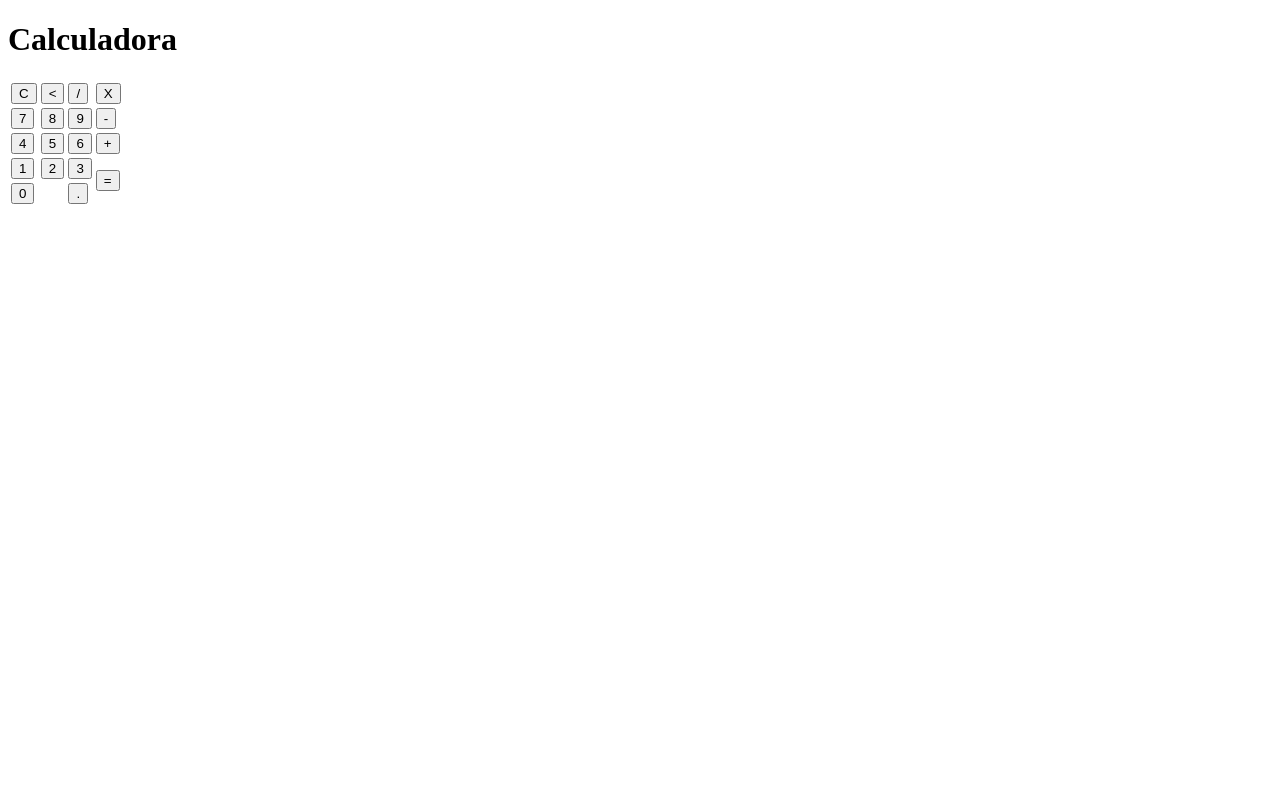
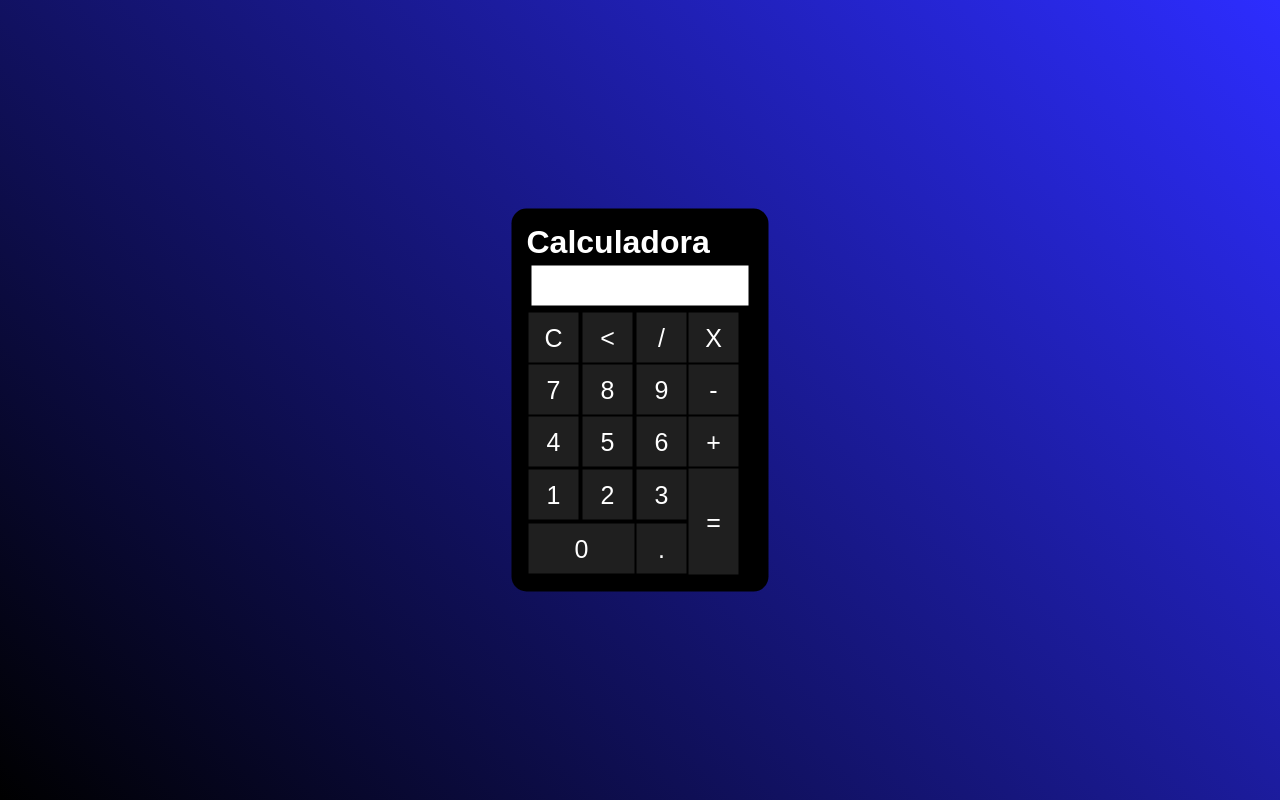
Before and after one commit to ProjetoVictor/calculador_javascript, a plain HTML site: page index.html in a window 1280 px wide. Drawn offline with Linux system fonts and the light colour scheme.

Commit message:
Add files via upload

```diff
--- /dev/null
+++ b/css/estilo.css
@@ -0,0 +1,46 @@
+*{
+    margin: 0;
+    padding: 0;
+}
+
+.fundo{
+    background-image: linear-gradient(45deg,black,rgb(45, 45, 255));
+    height: 100vh;
+    color: white;
+    font-family: Arial, Helvetica, sans-serif;
+}
+
+.calculadora{
+    position: absolute;
+    background-color: black;
+    top: 50%;
+    left: 50%;
+    transform: translate(-50%,-50%);
+    border-radius: 15px;
+    padding: 15px;
+}
+
+.botao{
+    width: 50px;
+    height: 50px;
+    font-size: 25px;
+    cursor: pointer;
+    background-color: rgb(31, 31, 31);
+    border: none;
+    color: white;
+}
+
+.botao:hover{
+background-color: black;
+}
+
+#resultado{
+    background-color: white;
+    width: 207px;
+    height: 30px;
+    margin: 5px;
+    font-size: 25px;
+    color: black;
+    text-align: right;
+    padding: 5px;
+}
--- a/index.html
+++ b/index.html
@@ -4,6 +4,7 @@
     <meta charset="UTF-8">
     <meta http-equiv="X-UA-Compatible" content="IE=edge">
     <meta name="viewport" content="width=device-width, initial-scale=1.0">
+    <link rel="stylesheet" href="css/estilo.css">
     <title>Calculadora</title>
 </head>
 <body>
@@ -13,36 +14,37 @@
             <p id="resultado"></p>
             <table>
                 <tr>
-                    <td><button>C</button></td>
-                    <td><button><</button></td>
-                    <td><button>/</button></td>
-                    <td><button>X</button></td>
+                    <td><button class="botao" onclick="limpar()">C</button></td>
+                    <td><button class="botao" onclick="voltar()"><</button></td>
+                    <td><button class="botao" onclick="insere('/')">/</button></td>
+                    <td><button class="botao" onclick="insere('*')">X</button></td>
                 </tr>
                 <tr>
-                    <td><button>7</button></td>
-                    <td><button>8</button></td>
-                    <td><button>9</button></td>
-                    <td><button>-</button></td>
+                    <td><button class="botao" onclick="insere('7')">7</button></td>
+                    <td><button class="botao" onclick="insere('8')">8</button></td>
+                    <td><button class="botao" onclick="insere('9')">9</button></td>
+                    <td><button class="botao" onclick="insere('-')">-</button></td>
                 </tr>
                 <tr>
-                    <td><button>4</button></td>
-                    <td><button>5</button></td>
-                    <td><button>6</button></td>
-                    <td><button>+</button></td>
+                    <td><button class="botao" onclick="insere('4')">4</button></td>
+                    <td><button class="botao" onclick="insere('5')">5</button></td>
+                    <td><button class="botao" onclick="insere('6')">6</button></td>
+                    <td><button class="botao" onclick="insere('+')">+</button></td>
                 </tr>
                 <tr>
-                    <td><button>1</button></td>
-                    <td><button>2</button></td>
-                    <td><button>3</button></td>
-                    <td rowspan="2"><button>=</button></td>
+                    <td><button class="botao" onclick="insere('1')">1</button></td>
+                    <td><button class="botao" onclick="insere('2')">2</button></td>
+                    <td><button class="botao" onclick="insere('3')">3</button></td>
+                    <td rowspan="2"><button class="botao" style="height: 106px;" onclick="calcular()">=</button></td>
 
                 </tr>
                 <tr>
-                    <td colspan="2"><button>0</button></td>
-                    <td><button>.</button></td>
+                    <td colspan="2"><button class="botao" style="width: 106px;" onclick="insere('0')">0</button></td>
+                    <td><button class="botao" onclick="insere('.')">.</button></td>
                 </tr>
             </table>
         </div>
     </div>
+    <script src="js/calculadora.js"></script>
 </body>
 </html>
--- /dev/null
+++ b/js/calculadora.js
@@ -0,0 +1,23 @@
+function insere(numero){
+    var valor= document.getElementById('resultado').innerHTML;
+    document.getElementById('resultado').innerHTML = valor + numero;
+}
+
+function limpar(){
+    document.getElementById('resultado').innerHTML="";
+}
+
+function voltar(){
+    var resultado= document.getElementById('resultado').innerHTML;
+    document.getElementById('resultado').innerHTML= resultado.substring(0,resultado.length -1);
+}
+
+function calcular(){
+    var resultado=document.getElementById('resultado').innerHTML;
+    if (resultado){
+    document.getElementById('resultado').innerHTML = eval(resultado);
+    }
+    else{
+        document.getElementById('resultado').innerHTML = "Nada ...";
+    }
+}
```
